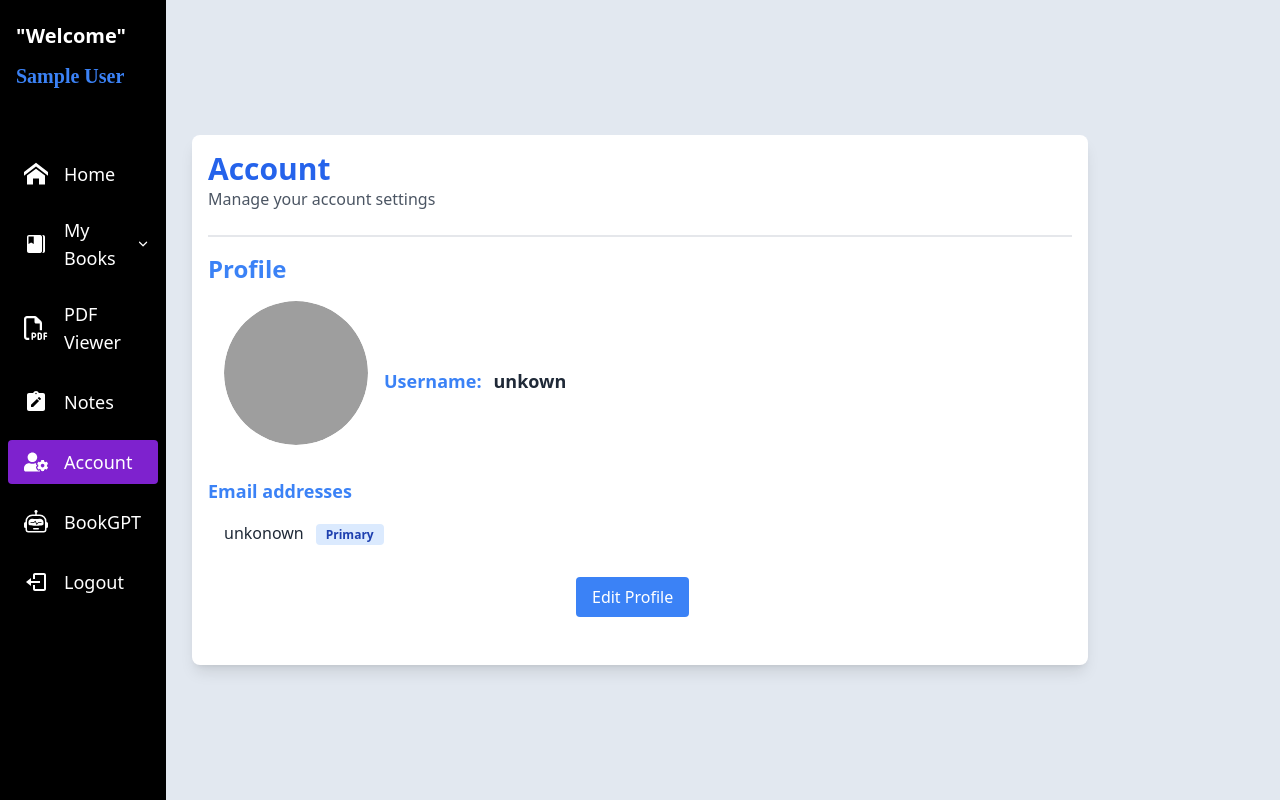
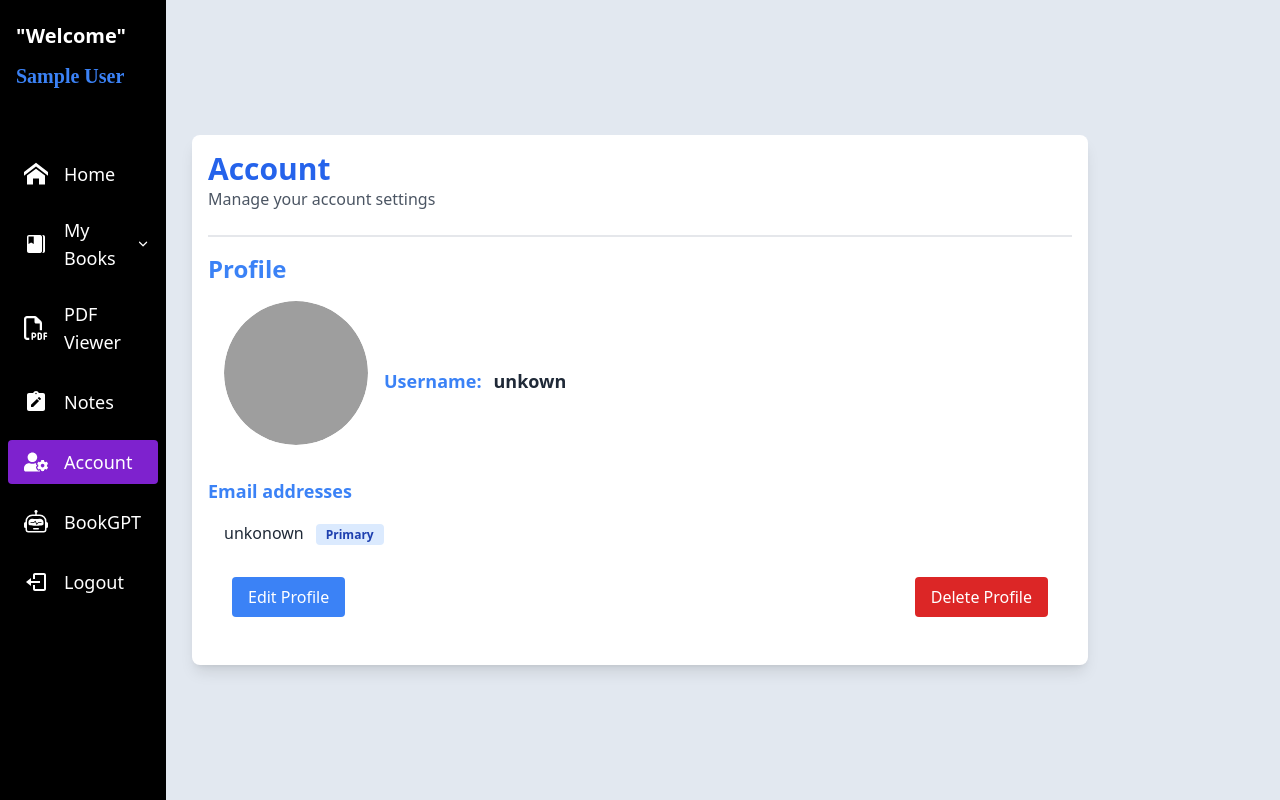
Before and after one commit to ritushreedas2002/library, a React (Create React App) app in the folder client/: page /User in a window 1280 px wide. Built offline with nearby package versions, Linux system fonts and the light colour scheme; no server answers; sample sign-in values are in the browser's storage; grey boxes are pictures that could not be loaded.

Commit message:
delete profile

```diff
--- a/client/src/components/Books/BookSearch.js
+++ b/client/src/components/Books/BookSearch.js
@@ -46,7 +46,7 @@ const BookSearch = () => {
     return <h1>Still empty</h1>;
   }
 
-  console.log("Books fetched:", programming);
+  //console.log("Books fetched:", programming);
 
   return (
     <div className="pl-12 w-full flex flex-col bg-[#a673e1]">
--- a/client/src/components/User/UserProfile.js
+++ b/client/src/components/User/UserProfile.js
@@ -1,16 +1,59 @@
 // UserProfile.js
-import React from "react";
-
+import React, { useState } from "react";
+import Notification from "../utils/Notification/Notification"
+import { auth } from "../utils/Firebase";
+import { removeUser } from '../utils/userSlice';
+import { useNavigate } from "react-router-dom";
+import { useDispatch } from "react-redux";
 const UserProfile = ({ user, onEditProfileClick }) => {
+  const [message,setmessage]=useState("");
+  const uid=localStorage.getItem("uid");
+  const navigate = useNavigate();
+  const dispatch = useDispatch();
+  const User = auth.currentUser;
+  console.log(User);
   if (!user) {
     // If user is null, render a loading state or return null
     return <div>Loading...</div>;
   }
   const { name, email, profileImage } = user;
+  async function deleteUserFromBackend(uid) {
+    try {
+      const response = await fetch(`http://localhost:5000/delete/${uid}`, {
+        method: 'DELETE',
+      });
+      if (!response.ok) throw new Error('Failed to delete user data');
+      return await response.json();
+    } catch (error) {
+      console.error("Error deleting user data:", error);
+      throw error;
+    }
+  }
+  const ondeleteProfileClick = async (password) => {
+    if (!User) return;
+    try {
+      auth.currentUser.delete();
+      await deleteUserFromBackend(uid); // Call backend to delete user data
+      // console.log('User account deleted successfully');
+      alert('Your account has been successfully deleted.');
+      //setmessage("Your account has been deleted successfully");
+      localStorage.removeItem("userAuthenticated");
+        localStorage.removeItem("uid");
+        dispatch(removeUser());
+        navigate("/");
+      // Handle post-deletion logic (e.g., redirect to home page)
+    } catch (error) {
+      console.error('Failed to delete user:', error);
+      setmessage('Failed to delete your account. Please try again.');
+    }
+  };
 
-
+  const onClose=()=>{
+    setmessage("");
+  }
   return (
     <div className="w-full max-w-4xl mx-auto bg-white shadow-lg rounded-lg overflow-hidden">
+      {message && <Notification message={message} onClose={onClose}/>}
       <div className="md:flex">
         <div className="w-full p-4">
           <h1 className="text-3xl font-semibold text-blue-600">Account</h1>
@@ -55,12 +98,20 @@ const UserProfile = ({ user, onEditProfileClick }) => {
           </div>
         </div>
       </div>
+      <div className="flex justify-between">
       <button
         onClick={onEditProfileClick}
-        className="bg-blue-500 text-white px-4 py-2 ml-96 mb-12 rounded"
+        className="bg-blue-500 text-white px-4 py-2 ml-10 mb-12 rounded"
       >
         Edit Profile
       </button>
+      <button
+        onClick={ondeleteProfileClick}
+        className="bg-red-600 text-white px-4 py-2 mr-10 mb-12 rounded"
+      >
+        Delete Profile
+      </button>
+      </div>
     </div>
   );
 };
```
Also changed, not shown: 1 other file (tests, documents, lock files or other folders).
